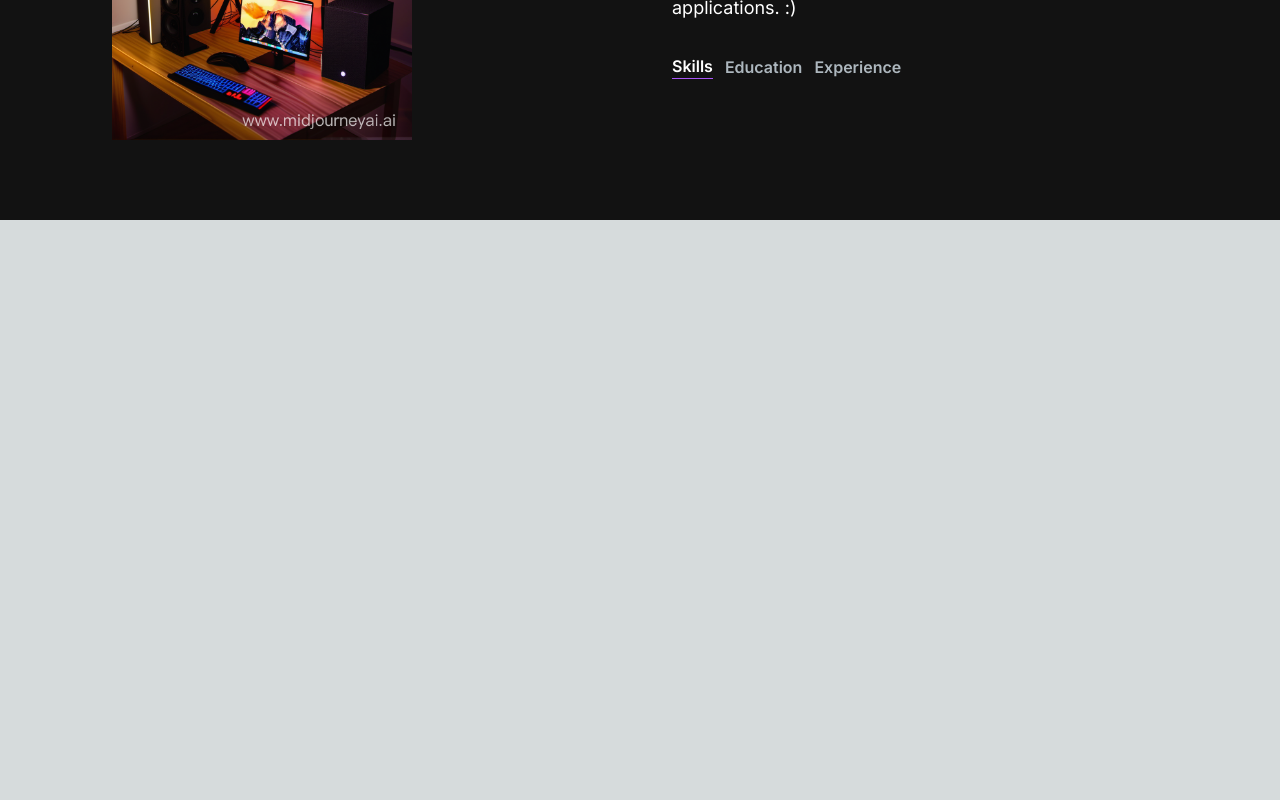
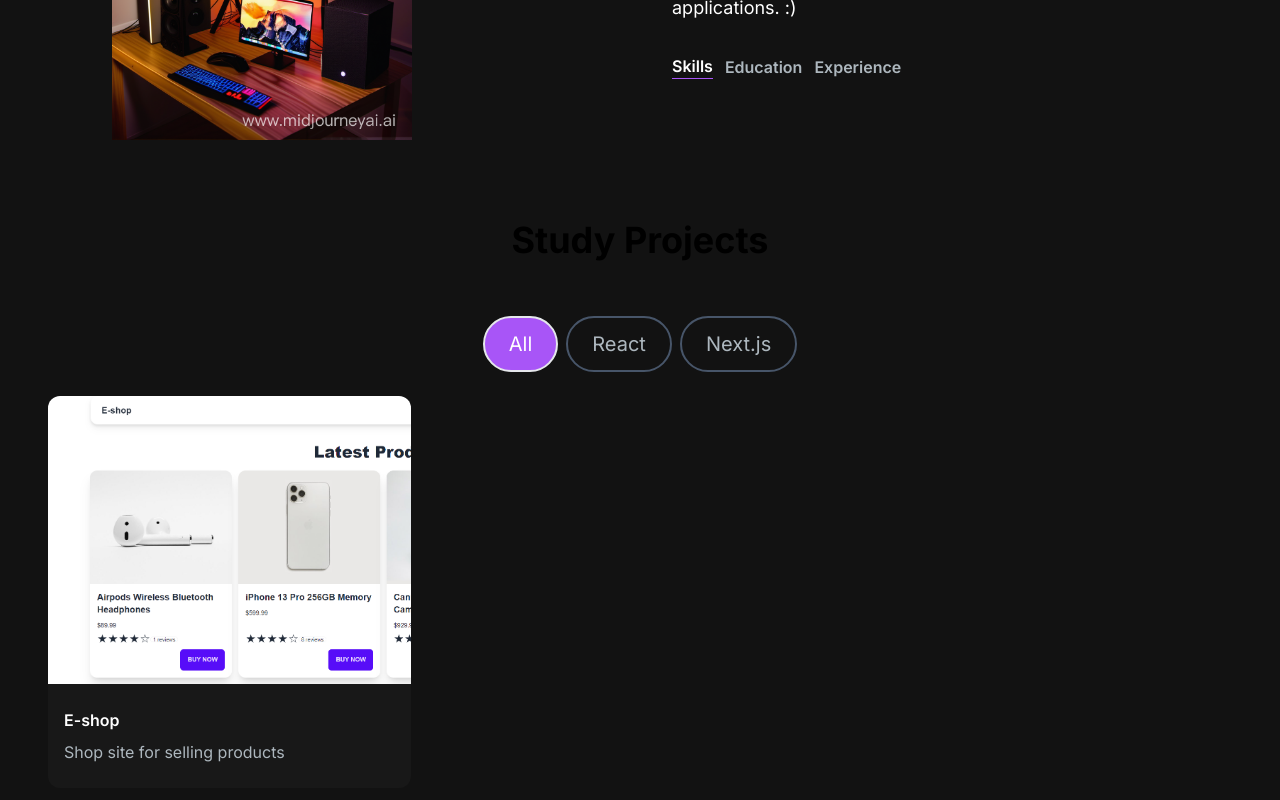
Before and after one commit to HubertKorcala/portfolio-website, a Next.js app: page / in a window 1280 px wide. Shown: the part 834-1634 px from the top of the page. Before the commit the page ends 1054 px from the top, so only its background shows below. Built offline with nearby package versions, Linux system fonts and the light colour scheme.

Commit message:
feat: add ProjectsSection to home page

```diff
--- a/src/app/page.tsx
+++ b/src/app/page.tsx
@@ -1,6 +1,7 @@
 import AboutSection from "./components/AboutSection";
 import HeroSection from "./components/HeroSection";
 import Navbar from "./components/Navbar";
+import ProjectsSection from "./components/ProjectsSection";
 
 export default function Home() {
   return (
@@ -9,6 +10,7 @@ export default function Home() {
       <div className="container mt-24 mx-auto px-12 py-4">
         <HeroSection />
         <AboutSection />
+        <ProjectsSection />
       </div>
     </main>
   );
```
